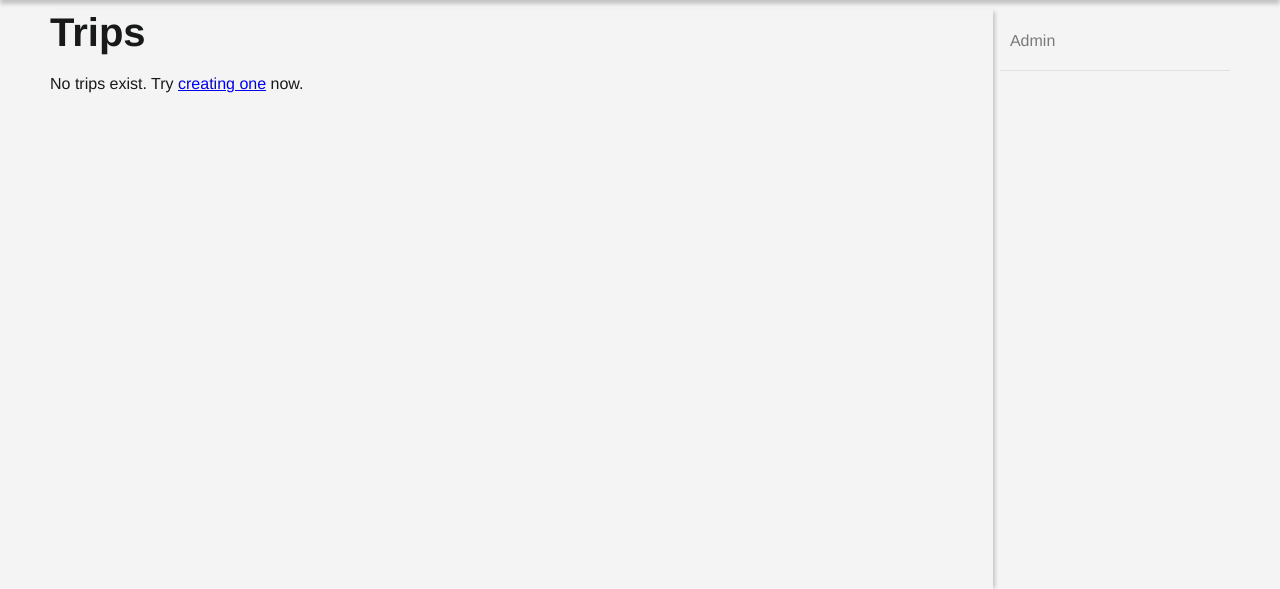
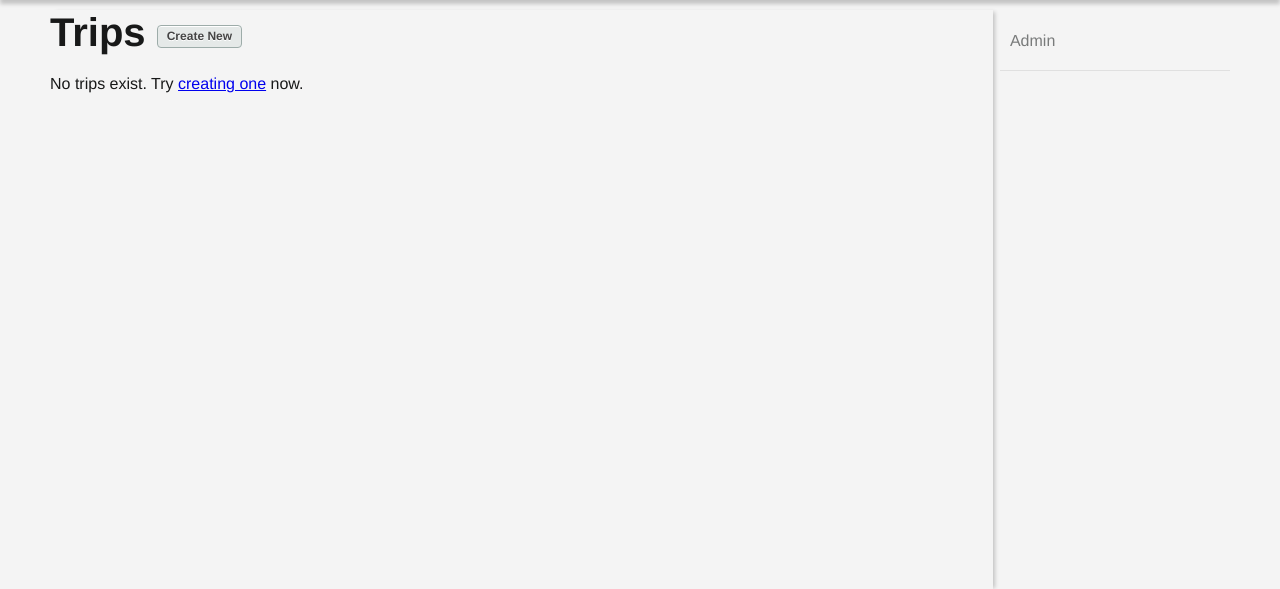
Before and after one commit to marrone/gtrips, a Django app: page /trips/ in a window 1280 px wide. Shown: the part 150-739 px from the top of the page. Run offline with Django 3.2, Linux system fonts and the light colour scheme; data that the repository does not hold is empty; some libraries are stand-ins or nearby versions; some web fonts are replaced.

Commit message:
added trip create link

```diff
--- a/static/assets/sass/themes/_light.scss
+++ b/static/assets/sass/themes/_light.scss
@@ -58,7 +58,7 @@ body.light {
     font-size: 40px;
     margin-bottom: 0.5em;
 }
-.contenttitle-delete {
+.contenttitle-action {
     margin-top: 15px;
 }
 #main header h2 {
--- a/trips/templates/trips/index.html
+++ b/trips/templates/trips/index.html
@@ -1,7 +1,10 @@
 {% extends "base_trips.html" %}
 
 {% block title %}{{ block.super }} | Trips{% endblock %}
-{% block contenttitle %}Trips{% endblock %}
+{% block contenttitle %}
+    Trips
+    <a class="topcoat-button contenttitle-action" href="{% url 'trips:trip_create' %}">Create New</a>
+{% endblock %}
 
 {% block content %}
 {% if trip_list %}
--- a/trips/templates/trips/trip_detail.html
+++ b/trips/templates/trips/trip_detail.html
@@ -3,7 +3,7 @@
 {% block title %}{{ block.super }} | {{ trip.name }}{% endblock %}
 {% block contenttitle %}
     {{ trip.name }}
-    <a class="topcoat-button contenttitle-delete" href="{% url 'trips:trip_delete' trip.id %}">Delete</a>
+    <a class="topcoat-button contenttitle-action" href="{% url 'trips:trip_delete' trip.id %}">Delete</a>
 {% endblock %}
 
 {% block content %}
--- a/trips/templates/trips/trip_form.html
+++ b/trips/templates/trips/trip_form.html
@@ -2,10 +2,10 @@
 
 {% block title %}
     {{ block.super }} |
-    {% if trip %}Edit {{ trip.name }}{% else %}New{% endif %}
+    {% if trip %}Edit {{ trip.name }}{% else %}Create Trip{% endif %}
 {% endblock %}
 {% block contenttitle %}
-    {% if trip %}Edit {{ trip.name }}{% else %}New Trip{% endif %}
+    {% if trip %}Edit {{ trip.name }}{% else %}Create Trip{% endif %}
 {% endblock %}
 
 {% block content %}
```
Also changed, not shown: static/build/css/app.css.
